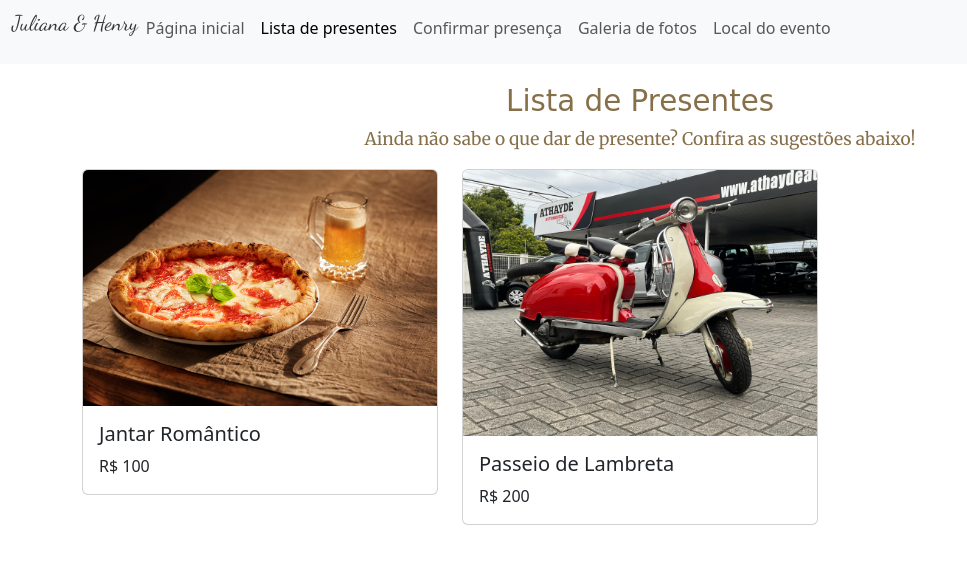
After one commit to henryzord/marriage, a Django app: page /presentes in a window 1280 px wide. The commit adds this page. Shown: the top 564 px of the page, without its empty margins (0-967 px from the left). Run offline with Django 5.2, Linux system fonts and the light colour scheme; some libraries are stand-ins or nearby versions; some web fonts are replaced.

Commit message:
added new page

```diff
--- a/app/casamento/urls.py
+++ b/app/casamento/urls.py
@@ -9,6 +9,5 @@ urlpatterns = [
     path('index', views.index, name='index'),
     path('local', views.place, name='local do evento'),
     path('fotos', views.photos, name='galeria de fotos'),
-]  # + static(settings.STATIC_URL, document_root=settings.STATIC_ROOT)
-# TODO nota para o futuro: servir arquivos estáticos assim não
-#  é eficiente. Ler a documentação do DJango para mais detalhes!
+    path('presentes', views.gifts, name='lista de presentes'),
+]
--- a/app/casamento/views.py
+++ b/app/casamento/views.py
@@ -1,7 +1,6 @@
 from django.shortcuts import render
-from django.http import HttpResponse
-from django.contrib import staticfiles
 from django.conf import settings
+import json
 import os
 
 
@@ -23,11 +22,22 @@ def place(request):
 #  é eficiente. Ler a documentação do DJango para mais detalhes!
 def photos(request):
     photos = {
-        'photos': [f"/static/images/gallery/{x}" for x in
-        os.listdir(os.path.join(str(settings.STATICFILES_DIRS[0]), 'images', 'gallery'))]
+        'photos': [{'name': f"/static/images/gallery/{x}", 'number': i} for i, x in
+        enumerate(os.listdir(os.path.join(str(settings.STATICFILES_DIRS[0]), 'images', 'gallery')))]
     }
     return render(
         request,
         'casamento/fotos.html',
         context=photos
     )
+
+
+def gifts(request):
+    with open(os.path.join(str(settings.STATICFILES_DIRS[0]), 'images', 'gifts', 'gifts.json'), 'r') as gift_file:
+        gifts = json.load(gift_file)
+
+    return render(
+        request,
+        'casamento/presentes.html',
+        context={'gifts': gifts}
+    )
--- a/app/static/css/casamento/master.css
+++ b/app/static/css/casamento/master.css
@@ -31,3 +31,7 @@ body {
     color: var(--font);
     font-size: 13pt;
 }
+
+.card-hand:hover {
+    cursor: pointer;
+}
--- /dev/null
+++ b/app/static/images/gifts/gifts.json
@@ -0,0 +1,12 @@
+[
+  {
+    "titulo": "Jantar Romântico",
+    "imagem": "/static/images/gifts/jantar.jpg",
+    "valor": "100"
+  },
+  {
+    "titulo": "Passeio de Lambreta",
+    "imagem": "/static/images/gifts/lambreta.jpg",
+    "valor": "200"
+  }
+]
--- /dev/null
+++ b/app/templates/casamento/presentes.html
@@ -0,0 +1,41 @@
+{% extends "casamento/master.html" %}
+
+{% load static %}
+
+{% block title %}
+    J&H - Lista de presentes
+{% endblock %}
+
+{% block content %}
+    <div class="container">
+        <div class="row">
+            <div class="col-12">
+                <div class="row">
+                    <div class="col-12">
+                        <h1 class="subtitulo text-center">Lista de Presentes</h1>
+                    </div>
+                </div>
+                <div class="row">
+                    <div class="col-12">
+                        <p class="texto text-center">
+                            Ainda não sabe o que dar de presente? Confira as sugestões abaixo!
+                        </p>
+                    </div>
+                </div>
+            </div>
+        </div>
+        <div class="row row-cols-1 row-cols-md-3 g-4">
+            {% for gift in gifts %}
+                <div class="col">
+                    <div class="card">
+                        <img src="{{ gift.imagem }}" class="card-img-top" alt="Foto do card">
+                        <div class="card-body">
+                            <h5 class="card-title">{{ gift.titulo }}</h5>
+                            <p class="card-text">R$ {{ gift.valor }}</p>
+                        </div>
+                    </div>
+                </div>
+            {% endfor %}
+        </div>
+    </div>
+{% endblock %}
```
Also changed, not shown: app/templates/casamento/fotos.html (+24 -9 lines), app/static/images/gifts/jantar.jpg (added), app/static/images/gifts/lambreta.jpg (added).
